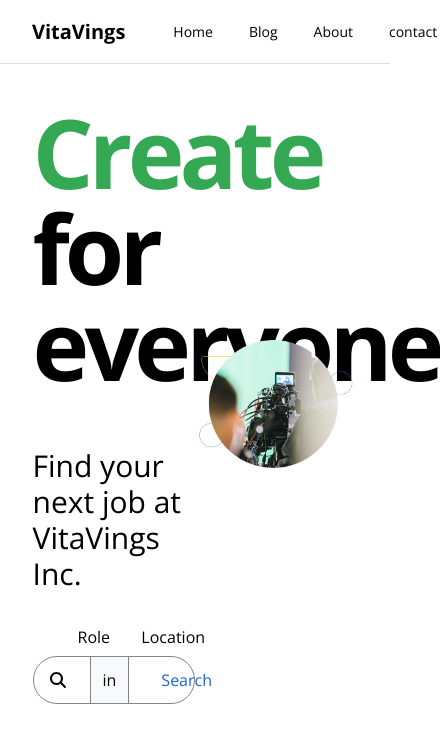
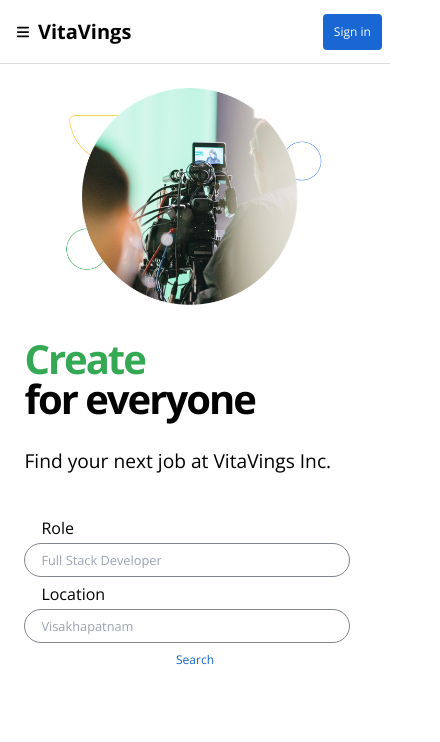
Before and after one commit to tarunbylapudi/job-search, a Vue app: page / in a window 390 px wide. Shown: the top 742 px of the page, 440 px wide, since content can reach past the window. Built offline with nearby package versions, Linux system fonts and the light colour scheme.

Commit message:
home view responsiveness

```diff
--- a/src/components/jobSearch/Headline.vue
+++ b/src/components/jobSearch/Headline.vue
@@ -1,12 +1,9 @@
 <template>
-  <section class="mb-16">
-    <h1
-      class="font-bold tracking-tighter text-8xl mb-14"
-      data-test="action-phrase"
-    >
+  <section>
+    <h1 class="headerText" data-test="action-phrase">
       <span :class="actionClasses">{{ action }}</span> <br />for everyone
     </h1>
-    <h2 class="font-light text-3xl">Find your next job at VitaVings Inc.</h2>
+    <h2 class="sub-head">Find your next job at VitaVings Inc.</h2>
   </section>
 </template>
 
@@ -49,7 +46,7 @@
 };
 </script>
 
-<style>
+<style scoped>
 .build {
   color: #1a73eb;
 }
@@ -62,4 +59,40 @@
 .code {
   color: #d93025;
 }
+section {
+  margin-bottom: 4rem;
+}
+.headerText {
+  font-weight: 700;
+  letter-spacing: -0.05em;
+  font-size: 5.5rem;
+  line-height: 1;
+  margin-bottom: 3.5rem;
+}
+.sub-head {
+  font-weight: 400;
+  font-size: 1.875rem;
+  line-height: 2.25rem;
+}
+@media only screen and (max-width: 500px) {
+  .headerText {
+    font-size: 2.5rem;
+    margin: 1.5rem 0 1.5rem 0;
+  }
+  .sub-head {
+    font-size: 1.2rem;
+    line-height: 2.25rem;
+  }
+}
+@media only screen and (min-width: 501px) and (max-width: 1000px) {
+  .headerText {
+    font-size: 4.7rem;
+    margin: 2rem 0 3.5rem 0;
+  }
+  .sub-head {
+    font-weight: 400;
+    font-size: 1.5rem;
+    line-height: 2.25rem;
+  }
+}
 </style>
--- a/src/components/jobSearch/Hero.vue
+++ b/src/components/jobSearch/Hero.vue
@@ -1,19 +1,8 @@
 <template>
-  <main>
-    <section class="flex flex-col h-screen pt-10 pb-20">
-      <div class="grid grid-cols-12">
-        <div class="col-start-1 col-span-1"></div>
-        <div class="col-start-2 col-span-5">
-          <headline />
-          <job-search-form />
-        </div>
-        <div class="col-start-7 col-span-5 self-center justify-self-end">
-          <hero-image />
-        </div>
-        <div class="col-start-12 col-span-1"></div>
-      </div>
-    </section>
-  </main>
+  <div class="grid-container">
+    <div class="headLine"><headline /> <job-search-form /></div>
+    <div class="headLineImg"><hero-image /></div>
+  </div>
 </template>
 
 <script>
@@ -30,3 +19,36 @@
   },
 };
 </script>
+
+<style scoped>
+.headLine {
+  grid-area: headLine;
+}
+.headLineImg {
+  grid-area: headLineImg;
+  margin: auto;
+}
+
+.grid-container {
+  display: grid;
+  gap: 10px;
+  background-color: white;
+  padding: 10px;
+  margin: 2rem 4rem 0;
+  grid-template-areas: "headLine headLineImg ";
+}
+
+@media screen and (max-width: 500px) {
+  .grid-container {
+    grid-template-areas: "headLineImg" "headLine";
+    margin: 0.9rem 0.9rem 0;
+  }
+}
+@media screen and (min-width: 501px) and (max-width: 1000px) {
+  .grid-container {
+    grid-template-areas: "headLineImg" "headLine";
+
+    margin: 2rem 2rem 0;
+  }
+}
+</style>
--- a/src/components/jobSearch/HeroImage.vue
+++ b/src/components/jobSearch/HeroImage.vue
@@ -1,5 +1,5 @@
 <template>
-  <img :src="actionImg" alt="" class="w-90 h-80 object-contain mr-8" />
+  <img :src="actionImg" alt="" class="heroImg" />
 </template>
 
 <script>
@@ -49,3 +49,32 @@
   },
 };
 </script>
+
+<style scoped>
+.heroImg {
+  width: 100%;
+  height: auto;
+  margin: auto;
+}
+@media only screen and (min-width: 1001px) and (max-width: 1200px) {
+  .heroImg {
+    width: 100%;
+    height: auto;
+    margin: auto;
+  }
+}
+@media only screen and (min-width: 501px) and (max-width: 1000px) {
+  .heroImg {
+    width: 80%;
+    height: auto;
+    margin: auto;
+  }
+}
+@media only screen and (max-width: 500px) {
+  .heroImg {
+    width: 80%;
+    height: auto;
+    margin: auto;
+  }
+}
+</style>
--- a/src/components/jobSearch/JobSearchForm.vue
+++ b/src/components/jobSearch/JobSearchForm.vue
@@ -1,13 +1,9 @@
 <template>
-  <form
-    action=""
-    class="flex items-center w-full h-12 mt-14 border border-solid border-brand-gray-3 rounded-3xl"
-    @submit.prevent="searchForJobs"
-  >
-    <font-awesome-icon :icon="['fas', 'search']" class="ml-4 mr-3" />
-    <div class="flex flex-nowrap flex-1 h-full text-base text-light">
-      <div class="relative flex items-center flex-1 h-full pr-3">
-        <label for="role" class="absolute left-0 -top-8">Role </label>
+  <form action="" @submit.prevent="searchForJobs">
+    <font-awesome-icon :icon="['fas', 'search']" class="icon" />
+    <div class="form-container">
+      <div class="input-container-1">
+        <label for="role">Role </label>
 
         <text-input
           v-model="role"
@@ -15,12 +11,9 @@
           data-test="role-input"
         />
       </div>
-      <span
-        class="flex items-center h-full px-3 border-l border-r border-brand-gray-3 bg-brand-gray-2"
-        >in</span
-      >
-      <div class="relative flex items-center flex-1 h-full ml-3">
-        <label for="location" class="absolute left-0 -top-8">Location</label>
+      <span class="in-container">in</span>
+      <div class="input-container-2">
+        <label for="location">Location</label>
 
         <text-input
           v-model="location"
@@ -32,7 +25,7 @@
     <action-button
       text="Search"
       type="secondary"
-      class="rounded-r-3xl"
+      class="btn"
       data-test="form-submit-button"
     />
   </form>
@@ -64,3 +57,117 @@
   },
 };
 </script>
+
+<style scoped>
+form {
+  display: flex;
+  align-items: center;
+  height: 3rem;
+  border: 1px solid #80868b;
+  border-radius: 1.5rem;
+}
+label {
+  position: absolute;
+  left: 0px;
+  top: -2rem;
+}
+.icon {
+  margin-left: 1rem;
+  margin-right: 0.75rem;
+}
+.form-container {
+  display: flex;
+  flex-wrap: nowrap;
+  flex: 1 1 0%;
+  height: 100%;
+  font-size: 1rem;
+  line-height: 1.5rem;
+}
+.input-container-1 {
+  position: relative;
+  display: flex;
+  align-items: center;
+  flex: 1 1 0%;
+  height: 100%;
+  padding-right: 0.75rem;
+}
+.input-container-2 {
+  position: relative;
+  display: flex;
+  align-items: center;
+  flex: 1 1 0%;
+  height: 100%;
+  margin-left: 0.75rem;
+}
+.in-container {
+  display: flex;
+  align-items: center;
+  height: 100%;
+  padding: 0 0.75rem;
+  border-left-width: 1px;
+  border-right-width: 1px;
+  border-color: #80868b;
+  background-color: #f8f9fa;
+}
+
+@media only screen and (max-width: 500px) {
+  form {
+    display: flex;
+    flex-direction: column;
+    width: 100%;
+    height: auto;
+    border: none;
+  }
+  label {
+    position: absolute;
+    left: 1rem;
+    top: -1.75rem;
+  }
+  .icon {
+    display: none;
+  }
+  .in-container {
+    display: none;
+  }
+  .form-container {
+    display: flex;
+    flex-direction: column;
+    width: 100%;
+    height: auto;
+    font-size: 1rem;
+    line-height: 1.5rem;
+    padding: 0 1rem 0 0;
+  }
+  .input-container-1 {
+    position: relative;
+    display: block;
+    width: 100%;
+    height: 4rem;
+    border: 1px solid #80868b;
+    border-radius: 1.5rem;
+    margin-bottom: 2rem;
+    padding-left: 1rem;
+  }
+
+  .input-container-2 {
+    position: relative;
+    display: block;
+    width: 100%;
+    height: 4rem;
+    border: 1px solid #80868b;
+    border-radius: 1.5rem;
+    margin-left: 0;
+    padding-left: 1rem;
+  }
+  .btn {
+    display: block;
+  }
+}
+
+@media only screen and (min-width: 501px) and (max-width: 1000px) {
+  form {
+    margin: 0 2rem 0 0;
+    margin-right: 4rem;
+  }
+}
+</style>
--- a/src/components/navigation/MainNav.vue
+++ b/src/components/navigation/MainNav.vue
@@ -1,21 +1,24 @@
 <template>
-  <header class="w-full text-sm" :class="headerHeightClass">
-    <div class="fixed top-0 left-0 w-full h-16 bg-white">
-      <div
-        class="flex flex-nowrap h-full px-8 mx-auto border-b border-solid border-brand-gray-1"
-      >
-        <router-link
-          :to="{ name: 'Home' }"
-          class="flex items-center h-full font-bold text-xl"
+  <header :class="headerHeightClass">
+    <div class="head-container">
+      <div class="nav-container">
+        <font-awesome-icon
+          :icon="['fas', 'bars']"
+          class="toggle"
+          @click="navDisplay"
+        />
+        <router-link :to="{ name: 'Home' }" class="company"
           >VitaVings</router-link
         >
-        <nav class="h-full ml-12">
-          <ul class="flex h-full p-0 m-0 list-none">
+
+        <nav id="nav">
+          <ul>
             <li
               v-for="menuItem in menuItems"
+              id="nav-item"
               :key="menuItem.text"
               data-test="main-nav-list-item"
-              class="h-full ml-9 first:ml-0"
+              @click="hideNav"
             >
               <router-link
                 :to="menuItem.url"
@@ -25,7 +28,7 @@
             </li>
           </ul>
         </nav>
-        <div class="flex items-center h-full ml-auto">
+        <div class="btn-container">
           <profile-image v-if="isLoggedIn" data-test="profile-image" />
           <action-button
             v-else
@@ -58,7 +61,6 @@
     return {
       menuItems: [
         { text: "Home", url: "/" },
-        { text: "Blog", url: "/" },
         { text: "About", url: "/" },
         { text: "contact", url: "/" },
         { text: "Pricing", url: "/" },
@@ -79,6 +81,109 @@
     loginUser() {
       this.isLoggedIn = true;
     },
+    navDisplay() {
+      let navbar = document.getElementById("nav");
+      navbar.classList.toggle("show");
+    },
+    hideNav() {
+      let navbar = document.getElementById("nav");
+      navbar.classList.remove("show");
+    },
   },
 };
 </script>
+
+<style scoped>
+header {
+  width: 100%;
+  font-size: 0.875rem /* 14px */;
+  line-height: 1.25rem /* 20px */;
+}
+.head-container {
+  position: fixed;
+  top: 0;
+  left: 0;
+  width: 100%;
+  height: 4rem;
+  background-color: white;
+}
+.nav-container {
+  display: flex;
+  flex-flow: nowrap;
+  height: 100%;
+  padding-left: 2rem /* 32px */;
+  padding-right: 2rem /* 32px */;
+  margin-left: auto;
+  margin-right: auto;
+  border-bottom: 1px solid #dadce0;
+}
+.company {
+  display: flex;
+  align-items: center;
+  height: 100%;
+  font-weight: 700;
+  font-size: 1.25rem /* 20px */;
+  line-height: 1.75rem /* 28px */;
+}
+.toggle {
+  width: 30px;
+  margin: auto 0;
+  display: none;
+}
+nav {
+  position: absolute;
+  float: left;
+  height: 100%;
+  margin-left: 9rem;
+}
+nav ul {
+  display: flex;
+  height: 100%;
+  padding: 0%;
+  margin: 0%;
+  list-style: none;
+}
+nav li {
+  margin-left: 2.25rem;
+  height: 100%;
+  font-weight: 600;
+}
+.btn-container {
+  display: flex;
+  align-items: center;
+  height: 100%;
+  margin-left: auto;
+}
+nav li:first-child {
+  margin-left: 0%;
+}
+@media screen and (max-width: 500px) {
+  .toggle {
+    display: inline-block;
+  }
+  .nav-container {
+    padding: 0 0.5rem;
+  }
+  nav {
+    display: none;
+    margin-left: 0;
+    margin-top: 4rem;
+  }
+  nav ul {
+    flex-direction: column;
+  }
+  nav li {
+    margin-left: 0;
+    background-color: white;
+    font-weight: 600;
+  }
+  nav.hide {
+    display: none;
+  }
+  nav.show {
+    display: block;
+  }
+}
+@media screen and (max-width: 500px) {
+}
+</style>
--- a/src/components/shared/ActionButton.vue
+++ b/src/components/shared/ActionButton.vue
@@ -39,7 +39,9 @@
 
 <style scoped>
 button {
-  @apply px-5 py-3 font-medium  border-0;
+  padding: 0.6rem 0.8rem;
+  font-weight: 500;
+  border-width: 0px;
 }
 .primary {
   @apply text-white bg-brand-blue-1 hover:shadow-blue rounded;
@@ -47,4 +49,11 @@
 .secondary {
   @apply bg-transparent text-brand-blue-1 hover:bg-brand-blue-2 hover:text-white;
 }
+
+@media screen and (max-width: 500px) {
+  button {
+    padding: 0.5rem 0.7rem;
+    font-size: 0.75rem;
+  }
+}
 </style>
--- a/src/components/shared/TextInput.vue
+++ b/src/components/shared/TextInput.vue
@@ -3,7 +3,6 @@
     type="text"
     :value="modelValue"
     :placeholder="placeholder"
-    class="w-full text-lg text-normal focus:outline-none"
     @input="inputHandler"
   />
 </template>
@@ -30,3 +29,19 @@
   },
 };
 </script>
+<style scoped>
+input {
+  font-size: 1rem;
+  line-height: 1.75rem;
+  outline: 2px solid transparent;
+  outline-offset: 2px;
+}
+@media only screen and (max-width: 500px) {
+  input {
+    font-size: 0.8rem;
+    line-height: 2rem;
+    outline: 2px solid transparent;
+    outline-offset: 2px;
+  }
+}
+</style>
--- a/src/main.js
+++ b/src/main.js
@@ -1,7 +1,7 @@
 import { createApp } from "vue";
 import { FontAwesomeIcon } from "@fortawesome/vue-fontawesome";
 import { library } from "@fortawesome/fontawesome-svg-core";
-import { faSearch } from "@fortawesome/free-solid-svg-icons";
+import { faBars, faSearch } from "@fortawesome/free-solid-svg-icons";
 import { faLocationDot } from "@fortawesome/free-solid-svg-icons";
 import { faBuilding } from "@fortawesome/free-solid-svg-icons";
 
@@ -9,7 +9,7 @@
 import "./assets/tailwind.css";
 import router from "./router";
 
-library.add(faSearch, faLocationDot, faBuilding);
+library.add(faSearch, faLocationDot, faBuilding, faBars);
 
 createApp(App)
   .use(router)
--- a/tailwind.config.js
+++ b/tailwind.config.js
@@ -6,6 +6,9 @@
   content: ["./public/**/*.html", "./src/**/*.{vue,js,ts,jsx,tsx}"],
   theme: {
     extend: {
+      screens: {
+        ss: "250px",
+      },
       fontFamily: {
         sans: ["Open Sans", ...defaultTheme.fontFamily.sans],
       },
```
Also changed, not shown: src/components/navigation/ProfileImage.vue (+15 -0 lines).
